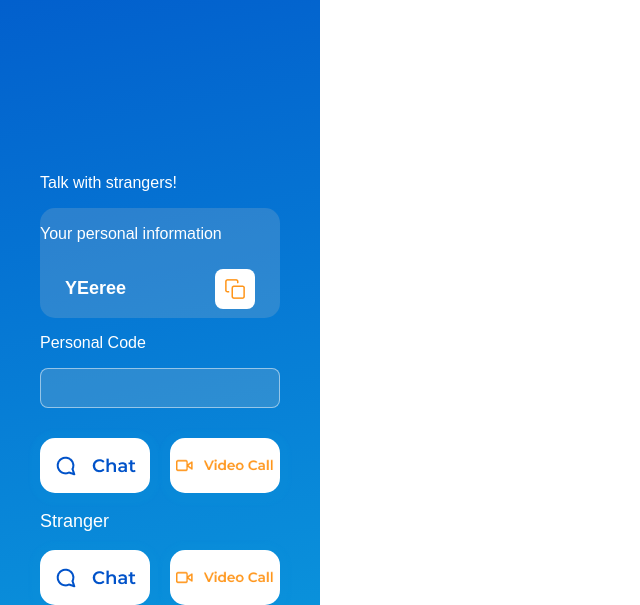
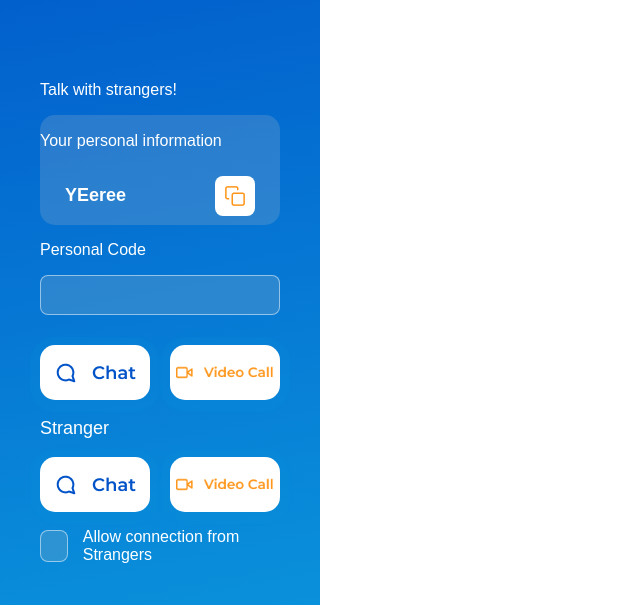
Before and after one commit to Hendrilalaina/webRTC, a website: page public/index.html in a window 1280 px wide. Shown: the part 195-800 px from the top of the page, without its empty margins (0-640 px from the left). Drawn offline with nearby package versions, Linux system fonts and the light colour scheme; no server answers.

Commit message:
Add chechbox

```diff
--- a/public/index.html
+++ b/public/index.html
@@ -54,6 +54,12 @@
               </button>
             </div>
           </div>
+          <div class="checkbox_container">
+            <div class="checkbox_connection" id="allow_strangers_checkbox">
+              <img src="./utils/images/check.png" id="allow_strangers_checkbox_image" class="display_none">
+            </div>
+            <p class="checkbox_container_paragraph">Allow connection from Strangers</p>
+          </div>
         </div>
       </div>
       <div class="call_container"></div>
```
